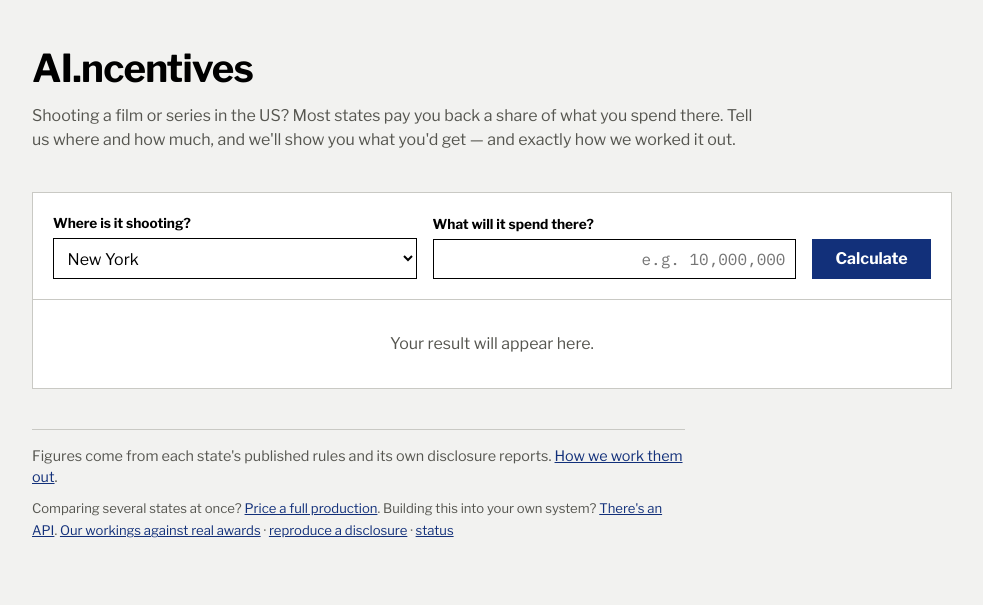
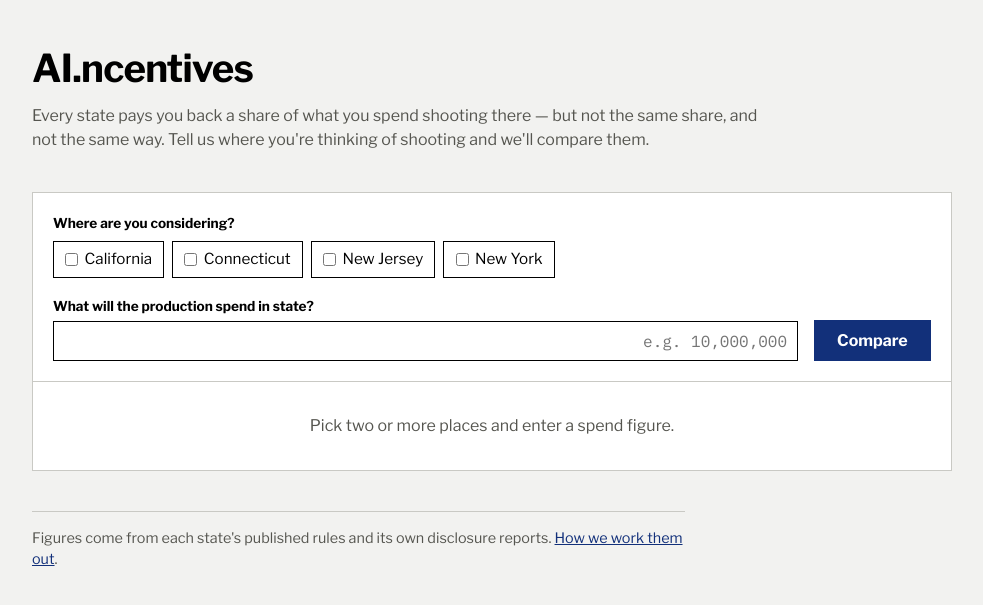
Before and after one commit to lyfedev/productionfinance, a FastAPI app: page / in a window 1280 px wide. Shown: the top 605 px of the page, without its empty margins (148-1131 px from the left). Run offline with FastAPI, Linux system fonts and the light colour scheme.

Commit message:
feat: the landing page compares the places you're considering
It was a calculator: one state, spend times rate. A producer can do that in
their head. The question they actually have is where to shoot, and the engine
already answers it.

Pick the places you're weighing up, enter the spend once, and get them ranked
by what you get back, with how each state actually pays — cash, a cut in your
tax bill, or a certificate you sell on.

That also removes the wall of 'cannot be computed'. New Jersey and
Connecticut earn a known credit; what was unknown is only what a buyer pays
for the certificate. Reporting that as a payment method rather than a missing
figure is both more useful and more accurate.

Three tests asserted the landing page links to /spec, /validate, /health and
/proof. It deliberately no longer indexes internal pages, so they now assert
those routes directly.

Co-Authored-By: Claude Opus 5 <noreply@anthropic.com>

```diff
--- a/app/main.py
+++ b/app/main.py
@@ -12,7 +12,7 @@ from contextlib import asynccontextmanager
 from datetime import datetime, timezone
 from pathlib import Path
 
-from fastapi import FastAPI, Request
+from fastapi import FastAPI, Query, Request
 from fastapi.responses import HTMLResponse
 from fastapi.staticfiles import StaticFiles
 from fastapi.templating import Jinja2Templates
@@ -135,102 +135,96 @@ def health() -> dict:
 @app.get("/", response_class=HTMLResponse)
 def index(
     request: Request,
-    jurisdiction_id: str | None = None,
+    state: list[str] | None = Query(default=None),
     qualified_spend: str | None = None,
     go: str | None = None,
 ) -> HTMLResponse:
-    """The landing page is the tool. Empty until the visitor asks."""
+    """Compare the states a production is actually considering."""
     from app.services._paths import RULESET_PATH_BY_JURISDICTION
     from app.services.integrate import IntegrationRequest, price_from_request
 
-    # A person picks a place, not a programme. The rule files name the
-    # programme ("New York Film Production Tax Credit"), which is the right
-    # label inside the API and the wrong one in a dropdown.
     PLACE = {
         "us-ny": "New York",
         "us-ca": "California",
         "us-nj": "New Jersey",
         "us-ct": "Connecticut",
     }
-    names = [
-        {"id": jid, "name": PLACE.get(jid, jid)}
-        for jid in sorted(RULESET_PATH_BY_JURISDICTION, key=lambda j: PLACE.get(j, j))
-    ]
+    # How the money actually reaches the production. A producer choosing
+    # between states cares about this as much as the amount, and it is the
+    # honest thing to say about a transferable credit — the credit is known;
+    # only what a buyer will pay for it is not.
+    PAYMENT = {
+        "refundable": ("Paid to you", "The state pays the balance in cash."),
+        "nonrefundable_credit": ("Cuts your tax bill", "Applied against state tax you owe."),
+        "transferable": (
+            "Certificate you sell",
+            "Resale prices are not published, so the buyer sets what it fetches.",
+        ),
+    }
 
+    chosen = [s for s in (state or []) if s in RULESET_PATH_BY_JURISDICTION]
     ctx: dict = {
         "public_path": PUBLIC_PATH,
-        "jurisdictions": names,
-        "selected": jurisdiction_id or "us-ny",
+        "places": [
+            {"id": j, "name": PLACE.get(j, j), "checked": j in chosen}
+            for j in sorted(RULESET_PATH_BY_JURISDICTION, key=lambda x: PLACE.get(x, x))
+        ],
         "spend": qualified_spend or "",
-        "result": None,
+        "rows": None,
+        "error": None,
     }
 
-    if go and qualified_spend:
-        result = price_from_request(
-            IntegrationRequest(
-                jurisdiction_id=ctx["selected"], qualified_spend=qualified_spend
-            )
-        )
-        ctx["result"] = result
-        # The engine's own refusal names schema fields, which is right for an
-        # integrator reading the API and wrong for someone pricing a shoot.
-        # The plain sentence leads; the exact engine text stays available
-        # underneath, unedited.
-        PLAIN_REFUSAL = {
-            "us-nj": (
-                "New Jersey pays this credit as a certificate you sell on to "
-                "another company. The state does not publish what those "
-                "certificates sell for, so we can't tell you what it turns "
-                "into in cash — and we won't guess at a number your financing "
-                "would rest on."
-            ),
-            "us-ct": (
-                "Connecticut pays this credit as a certificate you sell on to "
-                "another company. The state does not publish what those "
-                "certificates sell for, so we can't tell you what it turns "
-                "into in cash — and we won't guess at a number your financing "
-                "would rest on."
-            ),
-        }
-        ctx["plain_reason"] = PLAIN_REFUSAL.get(
-            ctx["selected"],
-            "We can't produce this figure from the rules the state publishes, "
-            "and we won't estimate one.",
-        )
-        raw = str(result.get("qualified_spend") or qualified_spend).split(".")[0]
-        try:
-            ctx["pretty_spend"] = f"{int(raw.replace(',', '')):,}"
-        except ValueError:
-            ctx["pretty_spend"] = qualified_spend
+    if go:
+        if len(chosen) < 2:
+            ctx["error"] = "Pick at least two places to compare."
+        elif not qualified_spend:
+            ctx["error"] = "Enter what the production will spend."
+        else:
+            rows = []
+            for jid in chosen:
+                result = price_from_request(
+                    IntegrationRequest(jurisdiction_id=jid, qualified_spend=qualified_spend)
+                )
+                if result["status"] == "rejected":
+                    ctx["error"] = result["reason"]
+                    break
+                gross = result.get("gross_credit") or (
+                    (result.get("programmes") or [{}])[0].get("gross_credit")
+                )
+                if not gross:
+                    continue
+                label, note = PAYMENT.get(_mechanism(jid), ("", ""))
+                rows.append(
+                    {
+                        "name": PLACE.get(jid, jid),
+                        "credit": int(gross["value"]),
+                        "credit_fmt": f"{int(gross['value']):,}",
+                        "payment": label,
+                        "payment_note": note,
+                        "steps": [
+                            {"text": t, "applied": not t.lstrip().lower().startswith("no ")}
+                            for t in gross["derivation_tree"]["derivation"]
+                        ],
+                    }
+                )
+            if rows and not ctx["error"]:
+                rows.sort(key=lambda r: -r["credit"])
+                ctx["rows"] = rows
+                ctx["spread"] = f"{rows[0]['credit'] - rows[-1]['credit']:,}"
+                ctx["best"] = rows[0]["name"]
+                ctx["worst"] = rows[-1]["name"]
+                try:
+                    ctx["pretty_spend"] = f"{int(str(qualified_spend).replace(',', '')):,}"
+                except ValueError:
+                    ctx["pretty_spend"] = qualified_spend
+    return templates.TemplateResponse(request=request, name="index.html", context=ctx)
 
-        # A transferable-credit state still earns a credit; only its cash
-        # conversion is unknown. Show the figure the producer asked for.
-        if result["status"] == "cannot_be_computed" and result.get("gross_credit"):
-            ctx["gross"] = f"{int(result['gross_credit']['value']):,}"
-            ctx["steps"] = [
-                {"text": t, "applied": not t.lstrip().lower().startswith("no ")}
-                for t in result["gross_credit"]["derivation_tree"]["derivation"]
-            ]
 
-        if result["status"] == "ok" and result["programmes"]:
-            prog = result["programmes"][0]
-            gross = prog["gross_credit"]
-            ctx["gross"] = f"{int(gross['value']):,}"
-            # A step beginning "no ..." is a rule the programme declares that
-            # did not apply here. Both are shown; only applied steps get
-            # full-strength ink.
-            ctx["steps"] = [
-                {"text": t, "applied": not t.lstrip().lower().startswith("no ")}
-                for t in gross["derivation_tree"]["derivation"]
-            ]
-            net = prog.get("net_cash") or {}
-            point = net.get("point")
-            if point and point != "None":
-                ctx["net"] = f"{int(point):,}"
-                ctx["net_note"] = "after the programme's own timing and tax treatment"
-            if ctx["selected"] == "us-ny" and raw.replace(",", "") == "3964760":
-                ctx["match_note"] = (
-                    "New York State disclosed a credit of 991,190 for Anora against this "
-                    "exact spend. Reproduced from the published rules, not looked up."
-                )
-    return templates.TemplateResponse(request=request, name="index.html", context=ctx)
+def _mechanism(jurisdiction_id: str) -> str:
+    from app.services._paths import RULESET_PATH_BY_JURISDICTION
+    from engine.models import load_ruleset
+
+    try:
+        return load_ruleset(RULESET_PATH_BY_JURISDICTION[jurisdiction_id]).programmes[0].mechanism
+    except Exception:  # noqa: BLE001 - a bad rule file must not blank the page
+        return ""
--- a/app/static/prodfin.css
+++ b/app/static/prodfin.css
@@ -96,3 +96,26 @@ a { color: var(--action); }
 
 @media (max-width: 620px) { .field-row { flex-direction: column; align-items: stretch; } }
 @media (prefers-reduced-motion: reduce) { * { transition: none !important; animation: none !important; } }
+
+/* ---- choosing places ---- */
+.places { border: 0; padding: 0; margin: 0 0 1.1rem; }
+.places legend { font-weight: 600; font-size: .85rem; padding: 0; margin-bottom: .45rem; }
+.place-row { display: flex; flex-wrap: wrap; gap: .5rem; }
+.place { display: inline-flex; align-items: center; gap: .4rem; cursor: pointer;
+  border: 1px solid var(--ink); padding: .4rem .7rem; background: var(--paper); font-size: .95rem; }
+.place:has(input:checked) { background: var(--ink); color: var(--paper); }
+.place input { accent-color: var(--action); margin: 0; }
+
+/* ---- comparison ---- */
+.headline { margin: 0 0 1rem; font-size: 1.1rem; }
+.headline strong { font-family: "IBM Plex Mono", ui-monospace, monospace; }
+.compare { width: 100%; border-collapse: collapse; font-variant-numeric: tabular-nums; }
+.compare th { text-align: left; font-size: .8rem; font-weight: 600; color: var(--ink-2);
+  padding: .3rem 0 .4rem; border-bottom: 1px solid var(--ink); }
+.compare th.amt, .compare td.amt { text-align: right; }
+.compare td { padding: .65rem 0; border-bottom: 1px solid var(--rule); vertical-align: baseline; }
+.compare td + td, .compare th + th { padding-left: 1.2rem; }
+.compare .place-name { font-weight: 600; }
+.compare td.big { font-family: "IBM Plex Mono", ui-monospace, monospace; font-size: 1.15rem; white-space: nowrap; }
+.compare tr:first-child td.big { font-weight: 600; }
+.compare .why { display: block; color: var(--ink-2); font-size: .82rem; }
--- a/app/templates/index.html
+++ b/app/templates/index.html
@@ -6,70 +6,69 @@
   <header class="masthead">
     <h1>AI.ncentives</h1>
     <p>
-      Shooting a film or series in the US? Most states pay you back a share of
-      what you spend there. Tell us where and how much, and we'll show you what
-      you'd get — and exactly how we worked it out.
+      Every state pays you back a share of what you spend shooting there — but
+      not the same share, and not the same way. Tell us where you're thinking
+      of shooting and we'll compare them.
     </p>
   </header>
 
   <div class="tool">
     <form class="tool-form" method="get" action="{{ public_path }}/" id="calc">
+      <fieldset class="places">
+        <legend>Where are you considering?</legend>
+        <div class="place-row">
+          {% for p in places %}
+          <label class="place">
+            <input type="checkbox" name="state" value="{{ p.id }}" {% if p.checked %}checked{% endif %}>
+            <span>{{ p.name }}</span>
+          </label>
+          {% endfor %}
+        </div>
+      </fieldset>
+
       <div class="field-row">
         <div class="field">
-          <label for="jurisdiction_id">Where is it shooting?</label>
-          <select id="jurisdiction_id" name="jurisdiction_id">
-            {% for j in jurisdictions %}
-            <option value="{{ j.id }}" {% if j.id == selected %}selected{% endif %}>{{ j.name }}</option>
-            {% endfor %}
-          </select>
-        </div>
-        <div class="field">
-          <label for="qualified_spend">What will it spend there?</label>
+          <label for="qualified_spend">What will the production spend in state?</label>
           <input class="amount" id="qualified_spend" name="qualified_spend"
                  value="{{ spend }}" inputmode="decimal" placeholder="e.g. 10,000,000">
         </div>
         <div>
-          <button class="go" type="submit" name="go" value="1">Calculate</button>
+          <button class="go" type="submit" name="go" value="1">Compare</button>
         </div>
       </div>
-
     </form>
 
-    <div class="result{% if not result %} result-empty{% endif %}">
-    {% if not result %}
-      Your result will appear here.
-    {% elif result.status == 'rejected' %}
-      <p class="verdict no">{{ result.reason }}</p>
-    {% elif result.status == 'cannot_be_computed' %}
-      <table class="rows">
-        <tr><td>You spend in the state</td><td class="amt">{{ pretty_spend }}</td></tr>
-        {% if gross %}<tr class="total"><td>Credit you earn</td><td class="amt">{{ gross }}</td></tr>{% endif %}
-        <tr class="settle"><td>What that is worth in cash<span class="why">this state pays in certificates, not cash</span></td>
-            <td class="amt unresolved">we can't say</td></tr>
+    <div class="result{% if not rows and not error %} result-empty{% endif %}">
+    {% if error %}
+      <p class="verdict no">{{ error }}</p>
+    {% elif not rows %}
+      Pick two or more places and enter a spend figure.
+    {% else %}
+      <p class="headline">
+        On {{ pretty_spend }} of spend, {{ best }} is worth
+        <strong>{{ spread }}</strong> more than {{ worst }}.
+      </p>
+      <table class="compare">
+        <thead>
+          <tr><th scope="col">Where</th><th scope="col" class="amt">You get back</th><th scope="col">How you're paid</th></tr>
+        </thead>
+        <tbody>
+          {% for r in rows %}
+          <tr>
+            <td class="place-name">{{ r.name }}</td>
+            <td class="amt big">{{ r.credit_fmt }}</td>
+            <td>{{ r.payment }}<span class="why">{{ r.payment_note }}</span></td>
+          </tr>
+          {% endfor %}
+        </tbody>
       </table>
-      <p class="verdict no">{{ plain_reason }}</p>
+
+      {% for r in rows %}
       <details class="steps">
-        <summary>The technical reason</summary>
-        <ol><li class="applied">{{ result.refusal_reason }}</li></ol>
+        <summary>How we got {{ r.name }}'s figure</summary>
+        <ol>{% for s in r.steps %}<li class="{{ 'applied' if s.applied else '' }}">{{ s.text }}</li>{% endfor %}</ol>
       </details>
-    {% else %}
-      <table class="rows">
-        <tr><td>You spend in the state</td><td class="amt">{{ pretty_spend }}</td></tr>
-        <tr class="total"><td>You get back</td><td class="amt">{{ gross }}</td></tr>
-        {% if net_note %}
-        <tr class="settle"><td>Cash in hand<span class="why">{{ net_note }}</span></td>
-            <td class="amt{% if net == 'cannot be computed' %} unresolved{% endif %}">{{ net }}</td></tr>
-        {% endif %}
-      </table>
-      {% if match_note %}<p class="verdict">{{ match_note }}</p>{% endif %}
-      {% if steps %}
-      <details class="steps">
-        <summary>How this was calculated ({{ steps|length }} steps)</summary>
-        <ol>
-          {% for s in steps %}<li class="{{ 'applied' if s.applied else '' }}">{{ s.text }}</li>{% endfor %}
-        </ol>
-      </details>
-      {% endif %}
+      {% endfor %}
     {% endif %}
     </div>
   </div>
@@ -79,15 +78,7 @@
       Figures come from each state's published rules and its own disclosure
       reports. <a href="{{ public_path }}/methodology">How we work them out</a>.
     </p>
-    <p class="colophon">
-      Comparing several states at once? <a href="{{ public_path }}/spec">Price a full production</a>.
-      Building this into your own system? <a href="{{ public_path }}/integrate">There's an API</a>.
-      <a href="{{ public_path }}/proof">Our workings against real awards</a> ·
-      <a href="{{ public_path }}/validate">reproduce a disclosure</a> ·
-      <a href="{{ public_path }}/health">status</a>
-    </p>
   </footer>
 
 </div>
-<script src="{{ public_path }}/static/calc.js" defer></script>
 {% endblock %}
```
Also changed, not shown: tests/test_app_proof_panel.py (+3 -4 lines), tests/test_app_spec_route.py (+6 -9 lines), tests/test_app_validate_route.py (+4 -6 lines).
